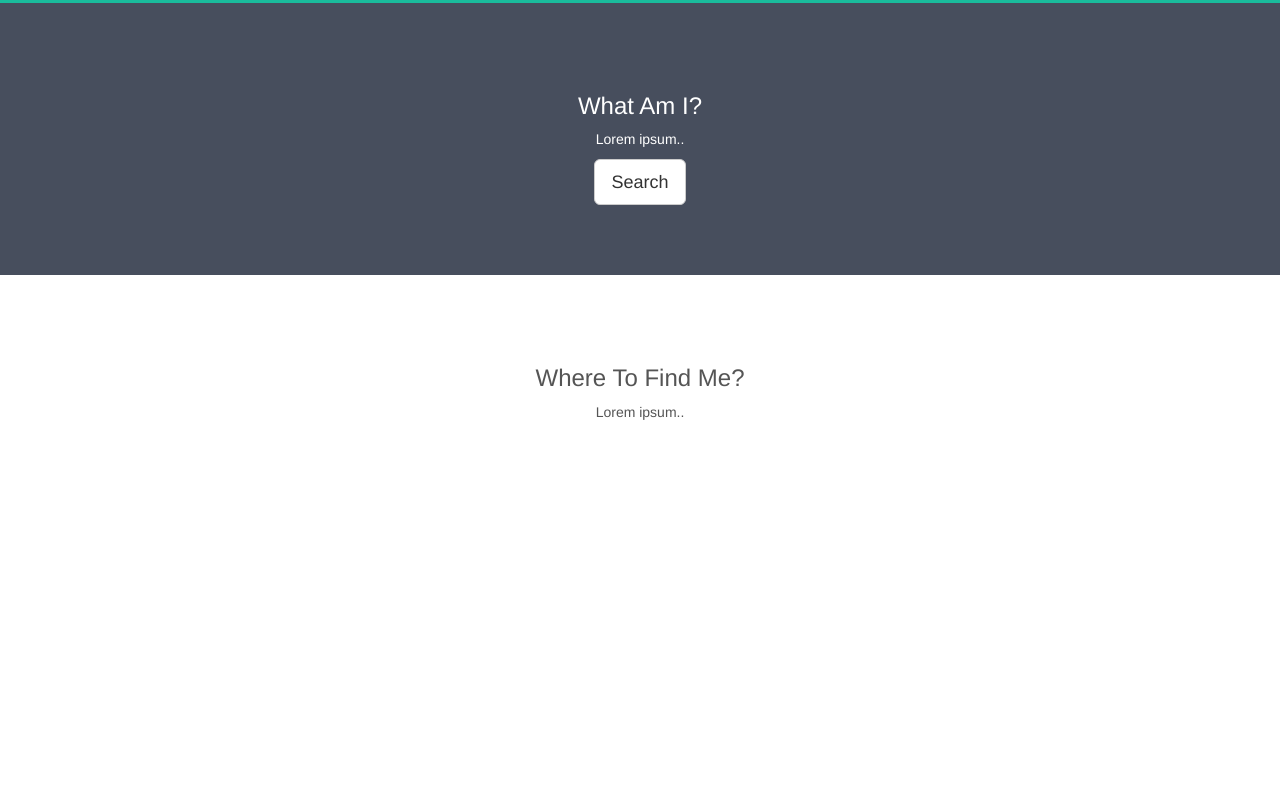
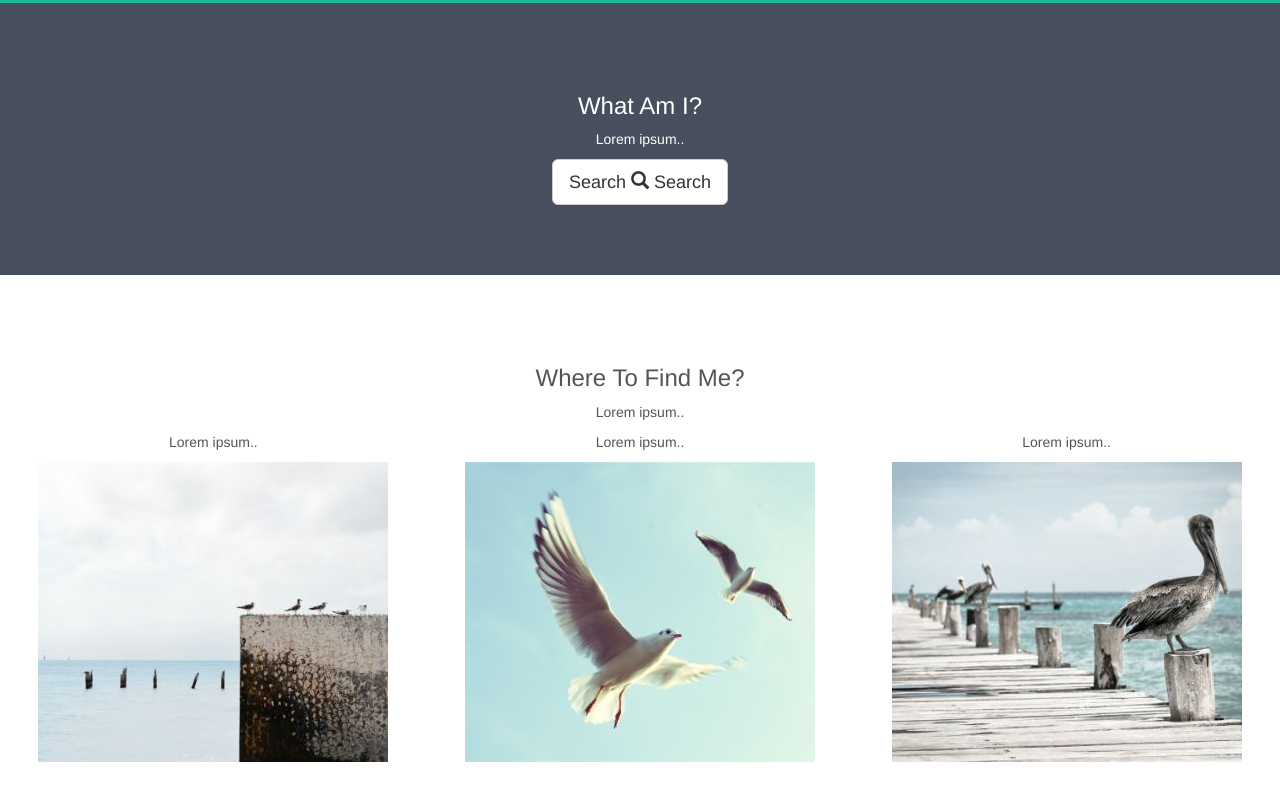
Before and after one commit to MarcosColz/ecogit, a plain HTML site: page index.html in a window 1280 px wide. Shown: the part 400-1200 px from the top of the page. Before the commit the page ends 902 px from the top, so only its background shows below. Drawn offline with nearby package versions, Linux system fonts and the light colour scheme.

Commit message:
feat: created new fluid  containers to section

```diff
--- a/index.html
+++ b/index.html
@@ -23,13 +23,27 @@
         <h3>What Am I?</h3>
         <p>Lorem ipsum..</p>
         <a href="#" class="btn btn-default btn-lg">Search
-
+            <span class="glyphicon glyphicon-search"></span> Search
         </a>
     </div>
 
     <div class="container-fluid bg-3 text-center">
         <h3>Where To Find Me?</h3>
         <p>Lorem ipsum..</p>
+        <div class="row">
+            <div class="col-sm-4">
+              <p>Lorem ipsum..</p>
+              <img src="birds1.jpg" alt="Image">
+            </div>
+            <div class="col-sm-4">
+              <p>Lorem ipsum..</p>
+              <img src="birds2.jpg" alt="Image">
+            </div>
+            <div class="col-sm-4">
+              <p>Lorem ipsum..</p>
+              <img src="birds3.jpg" alt="Image">
+            </div>
+          </div>
     </div>
 
 </body>
```
